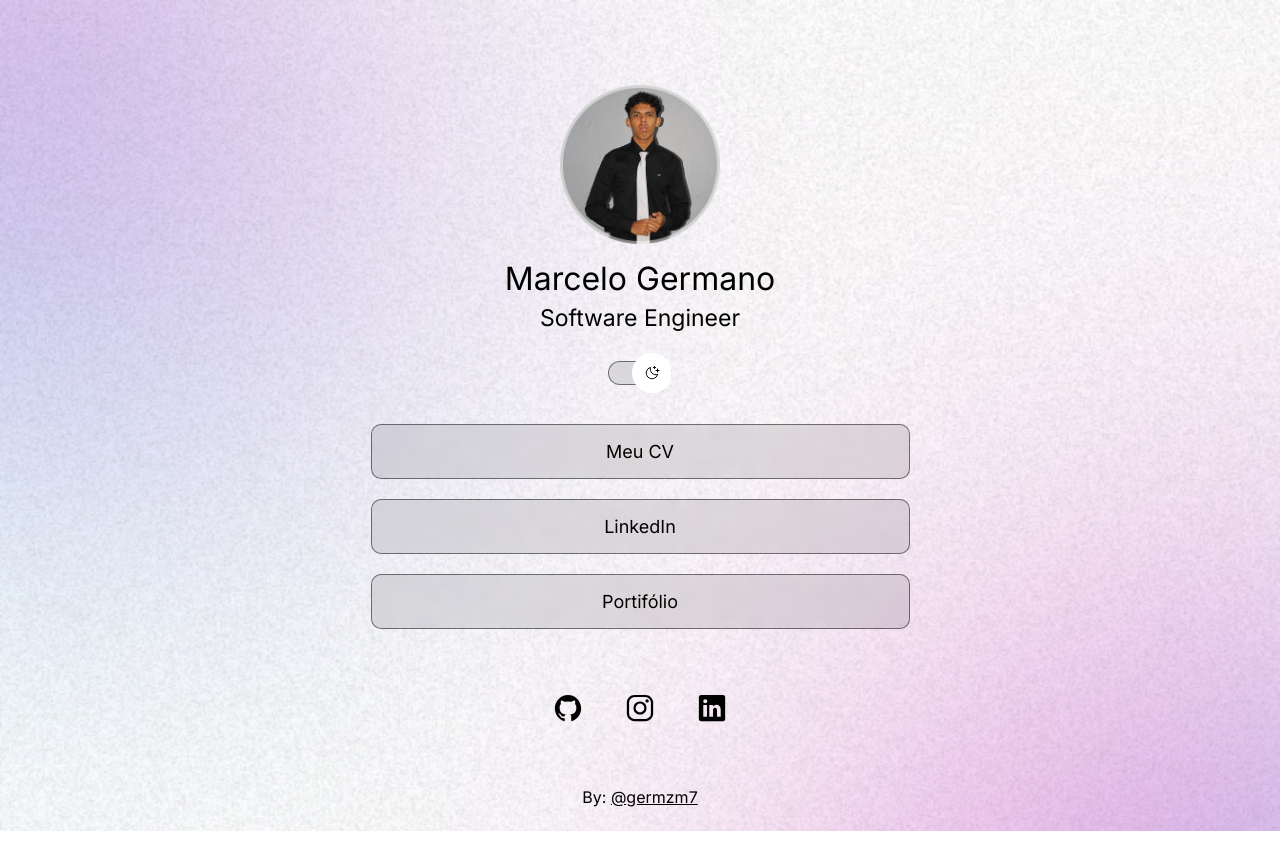
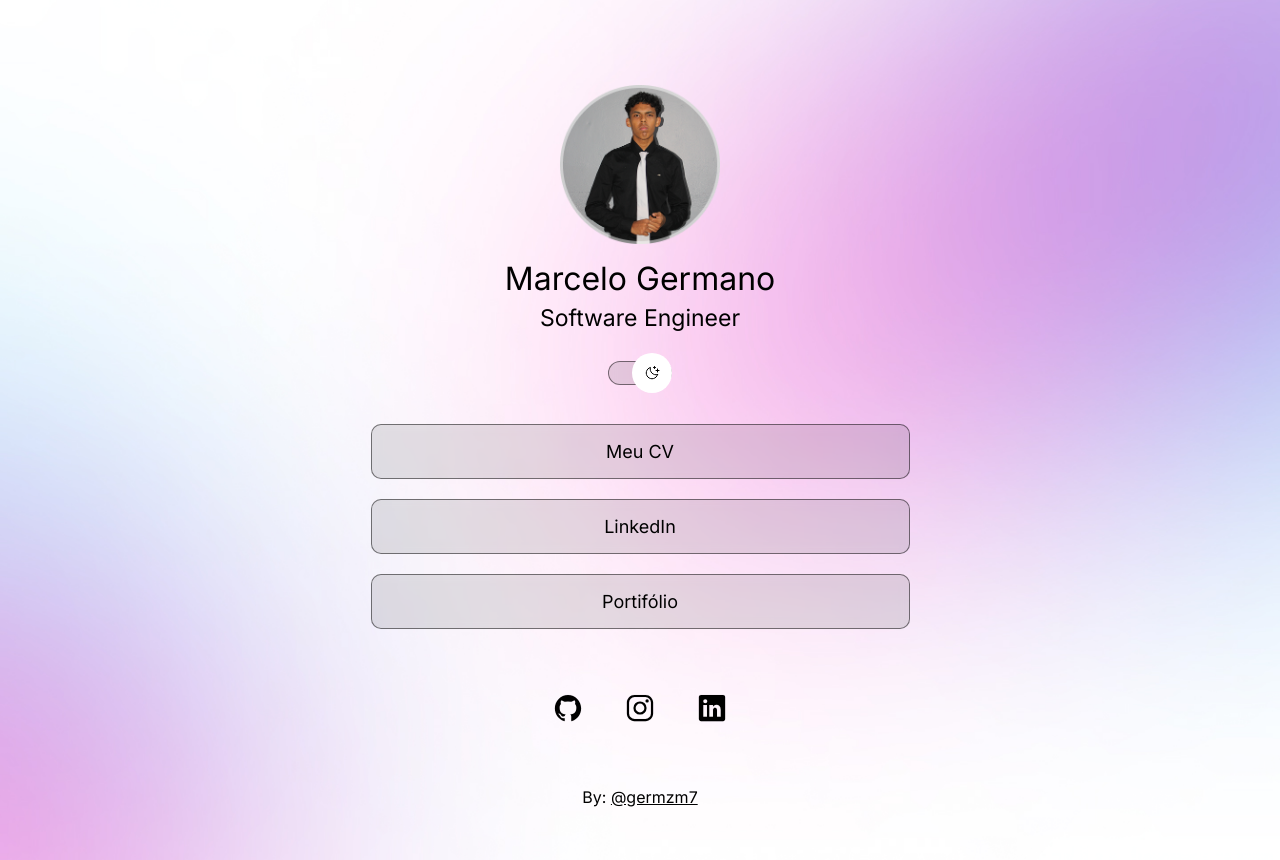
Before and after one commit to German0-Dev/German0-Dev.github.io, a plain HTML site: page index.html in a window 1280 px wide. Before the commit the page ends 831 px from the top, so only its background shows below. Drawn offline with nearby package versions, Linux system fonts and the light colour scheme.

Commit message:
change background based on media queries

```diff
--- a/Style.css
+++ b/Style.css
@@ -26,6 +26,7 @@
 
 body {
   background: var(--bg-url) no-repeat top center/cover;
+  height: 100vh;
 }
 
 body * {
@@ -169,3 +170,14 @@ footer {
   text-align: center;
   font-size: 16px;
 }
+
+/*media queries*/
+@media (min-width: 700px) {
+  :root {
+    --bg-url: url(assets/assets/bg-desktop.jpg);
+  }
+
+  .light {
+    --bg-url: url(assets/assets/bg-desktop-light.jpg);
+  }
+}
```
